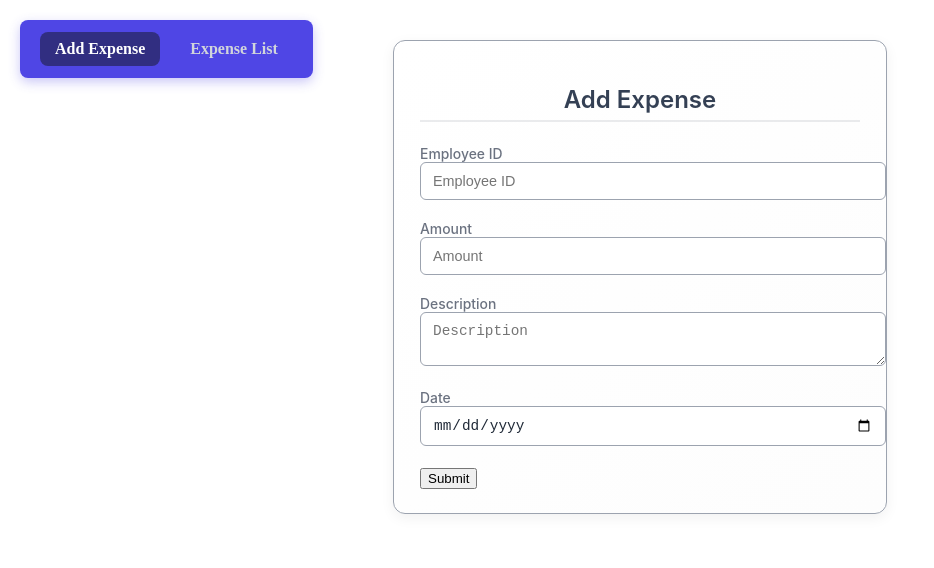
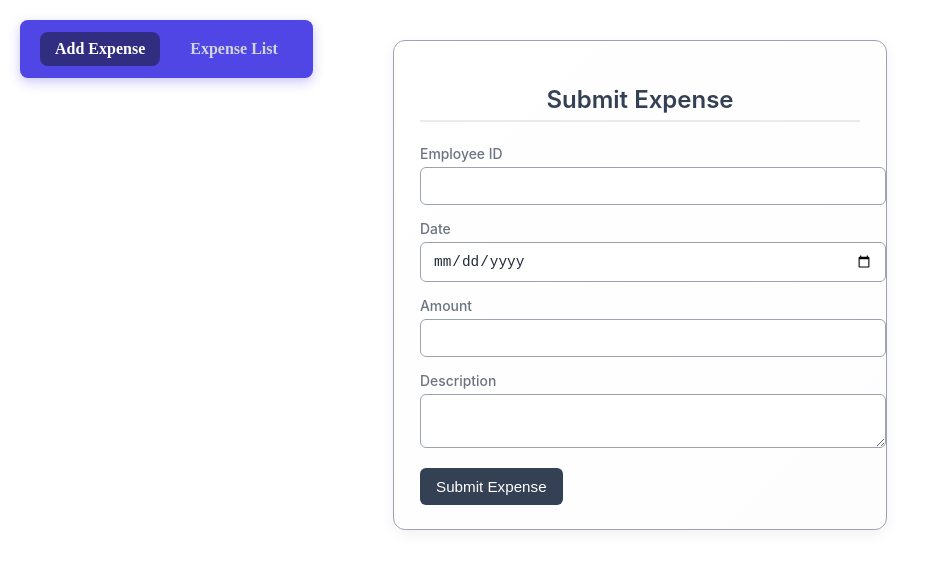
Before and after one commit to Pragalya03/my-reimbursement-portal, a React (Create React App) app in the folder reactapp/: page / in a window 1280 px wide. Shown: the top 568 px of the page, without its empty margins (0-934 px from the left). Built offline with nearby package versions, Linux system fonts and the light colour scheme.

Commit message:
Update ExpenseForm.js

```diff
--- a/reactapp/src/components/ExpenseForm.js
+++ b/reactapp/src/components/ExpenseForm.js
@@ -1,128 +1,70 @@
 import React, { useState } from "react";
 import "./ExpenseForm.css";
 import { createExpense } from "../utils/api";
-//import { useNavigate } from "react-router-dom";
-
 
 function ExpenseForm({ onAdd }) {
   const [formData, setFormData] = useState({
     employeeId: "",
+    date: "",
     amount: "",
-    description: "",
-    date: "",
+    description: ""
   });
-  const [error, setError] = useState("");
-  const [success, setSuccess] = useState("");
 
   const handleChange = (e) => {
     setFormData({ ...formData, [e.target.name]: e.target.value });
   };
 
-  const validateForm = () => {
-    if (!formData.employeeId) return "Employee ID is required";
-    if (Number(formData.amount) <= 0) return "Amount must be greater than 0";
-    if (
-      !formData.description ||
-      formData.description.length < 5 ||
-      formData.description.length > 200
-    )
-      return "Description must be 5-200 characters";
-    if (!formData.date) return "Date is required";
-    if (new Date(formData.date) > new Date())
-      return "Date cannot be in the future";
-    return "";
-  };
-
   const handleSubmit = async (e) => {
     e.preventDefault();
-    const validationError = validateForm();
-    if (validationError) {
-      setError(validationError);
-      setSuccess("");
-      return;
-    }
-
-    try {
-      const response = await createExpense({
-        employeeId: Number(formData.employeeId),
-        amount: Number(formData.amount),
-        description: formData.description,
-        date: formData.date,
-      });
-      setSuccess("Expense submitted successfully!");
-      setError("");
-      setFormData({ employeeId: "", amount: "", description: "", date: "" });
-      if (onAdd) onAdd(response);
-    } catch (err) {
-      setError(err.message || "Error submitting expense");
-      setSuccess("");
-    }
+    await createExpense(formData);
+    onAdd();
+    setFormData({ employeeId: "", date: "", amount: "", description: "" });
   };
 
   return (
-    <>
-    {/*<button className="back-btn" onClick={() => navigate("/")}>
-         Back
-  </button>*/}
-    <form className="expense-form" onSubmit={handleSubmit}>
-      <h2>Add Expense</h2>
-
-      {error && (
-        <p data-testid="error-message" className="error">
-          {error}
-        </p>
-      )}
-      {success && (
-        <p data-testid="success-message" className="success">
-          {success}
-        </p>
-      )}
-
-
-      <label>Employee ID
+    <div className="expense-form">
+      <h2>Submit Expense</h2>
+      <form onSubmit={handleSubmit}>
+        <label>Employee ID</label>
         <input
-        type="number"
+          type="text"
           name="employeeId"
-        placeholder="Employee ID"
           value={formData.employeeId}
           onChange={handleChange}
+          required
         />
-      </label>
 
-      <label >Amount
-      <input
-        type="number"
-        step="0.01"
-        name="amount"
-        placeholder="Amount"
-        value={formData.amount}
-        onChange={handleChange}
-      />
-      </label>
-
-      <label >Description
-      <textarea
-        name="description"
-        placeholder="Description"
-        value={formData.description}
-        onChange={handleChange}
-      />
-      </label>
-
-      <label>Date
+        <label>Date</label>
         <input
           type="date"
           name="date"
           value={formData.date}
           onChange={handleChange}
+          required
         />
-      </label>
 
-      <button data-testid="submit-btn" type="submit">
-        Submit
+        <label>Amount</label>
+        <input
+          type="number"
+          name="amount"
+          value={formData.amount}
+          onChange={handleChange}
+          required
+        />
+
+        <label>Description</label>
+        <textarea
+          name="description"
+          value={formData.description}
+          onChange={handleChange}
+          required
+        ></textarea>
+
+        <button type="submit" className="submit-btn">
+          Submit Expense
         </button>
       </form>
-          </>
+    </div>
   );
 }
 
```
Lines whose indentation alone changed are shown as unchanged.
